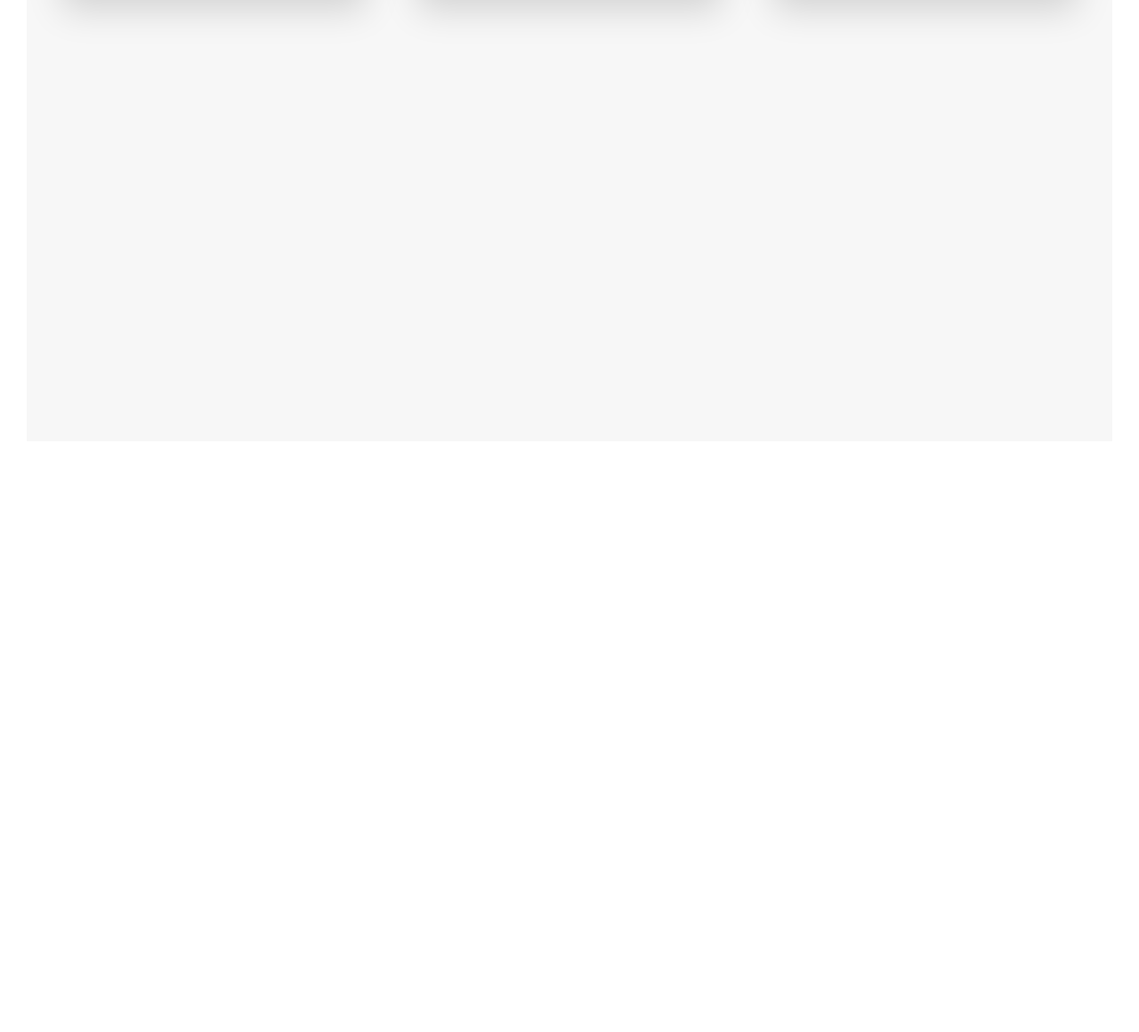
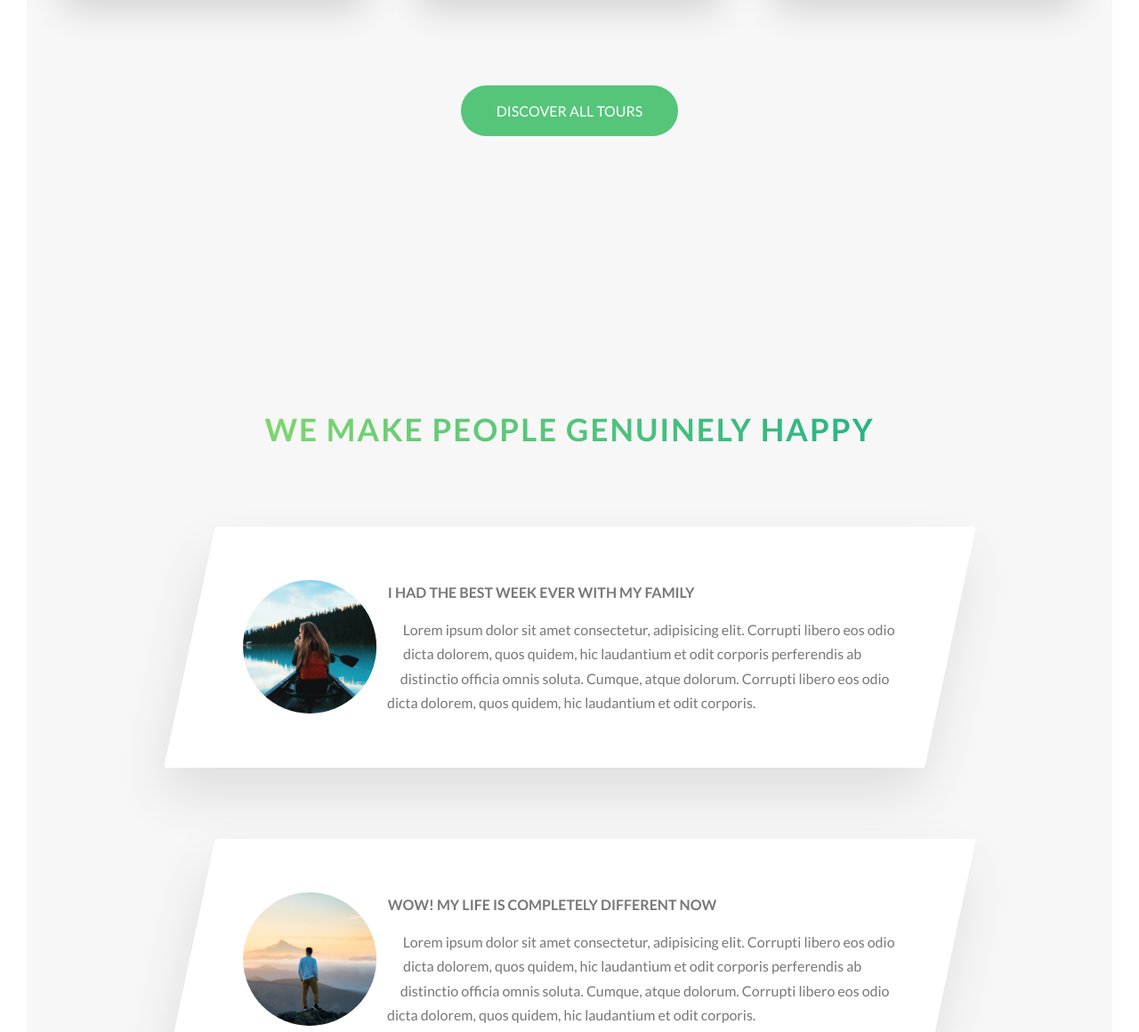
Before and after one commit to agroddick/agroddick.github.io, a website: page Natours/index.html in a window 1280 px wide. Shown: the part 2999-4159 px from the top of the page at 89% size. Before the commit the page ends 3525 px from the top, so only its background shows below. Drawn offline with Linux system fonts and the light colour scheme.

Commit message:
Natours
- Started work on Stories section

```diff
--- a/Natours/index.html
+++ b/Natours/index.html
@@ -210,6 +210,57 @@
                 </div>
               </div>
             </div>
+
+            <div class="u-center-text u-margin-top-huge">
+              <a href="#" class="btn btn--green u-center-btn">Discover all tours</a>
+            </div>
+          </section>
+
+          <section class="section-stories">
+            <div class="u-center-text u-margin-bottom-big">
+              <h2 class="heading-secondary">
+                We make people genuinely happy
+              </h2>
+            </div>
+
+            <div class="row">
+              <div class="story">
+                <!--figure lets you put an image with a related caption so its nice for screen readers-->
+                <figure class="story__shape">
+                  <img src="img/nat-8.jpg" alt="person on a tour" class="story__image">
+                  <figcaption class="story__caption">
+                    Mary smith
+                  </figcaption>
+                </figure>
+                <div class="story__text">
+                  <h3 class="heading-tertiary u-margin-bottom-small">
+                    I had the best week ever with my family
+                  </h3>
+                  <p>
+                    Lorem ipsum dolor sit amet consectetur, adipisicing elit. Corrupti libero eos odio dicta dolorem, quos quidem, hic laudantium et odit corporis perferendis ab distinctio officia omnis soluta. Cumque, atque dolorum. Corrupti libero eos odio dicta dolorem, quos quidem, hic laudantium et odit corporis.
+                  </p>
+                </div>
+              </div>
+            </div>
+
+            <div class="row">
+              <div class="story">
+                <figure class="story__shape">
+                  <img src="img/nat-9.jpg" alt="person on a tour 2" class="story__image">
+                  <figcaption class="story__caption">
+                    Jack Wilson
+                  </figcaption>
+                </figure>
+                <div class="story__text">
+                  <h3 class="heading-tertiary u-margin-bottom-small">
+                    Wow! My life is completely different now
+                  </h3>
+                  <p>
+                      Lorem ipsum dolor sit amet consectetur, adipisicing elit. Corrupti libero eos odio dicta dolorem, quos quidem, hic laudantium et odit corporis perferendis ab distinctio officia omnis soluta. Cumque, atque dolorum. Corrupti libero eos odio dicta dolorem, quos quidem, hic laudantium et odit corporis.
+                  </p>
+                </div>
+              </div>
+            </div>
           </section>
       </main>
 
--- a/Natours/sass/base/_utilities.scss
+++ b/Natours/sass/base/_utilities.scss
@@ -13,3 +13,11 @@
 .u-margin-bottom-big {
     margin-bottom: 8rem;
 }
+
+.u-margin-top-big {
+    margin-top: 8rem;
+}
+
+.u-margin-top-huge {
+    margin-top: 10rem;
+}
--- a/Natours/sass/components/_button.scss
+++ b/Natours/sass/components/_button.scss
@@ -35,6 +35,15 @@
 
         &::after {
             background-color: $color-white;
+        }
+    }
+
+    &--green {
+        background-color: $color-primary;
+        color: $color-white;
+
+        &::after {
+            background-color: $color-primary;
         }
     }
 
--- a/Natours/sass/components/_card.scss
+++ b/Natours/sass/components/_card.scss
@@ -74,6 +74,10 @@
 
         -webkit-clip-path: polygon(0 0, 100% 0, 100% 85%, 0 100%);
         clip-path: polygon(0 0, 100% 0, 100% 85%, 0 100%);
+
+        border-top-left-radius: 3px;
+        border-top-right-radius: 3px;
+        overflow: hidden;
 
         &--1 {
             background-image: linear-gradient(to right bottom, $color-secondary-light,      $color-secondary-dark), url(../img/nat-5.jpg);
--- /dev/null
+++ b/Natours/sass/components/_story.scss
@@ -0,0 +1,60 @@
+.story {
+    position: relative;
+    width: 75%;
+    margin: 0 auto;
+    box-shadow: 0 3rem 6rem rgba($color-black, .1);
+    background-color: $color-white;
+    border-radius: 3px;
+    padding: 6rem;
+    padding-left: 9rem;
+    font-size: $default-font-size;
+    -webkit-transform: skewX(-12deg);
+    transform: skewX(-12deg);
+
+    &__shape {
+        // shape-outside only works if the dimensions are defined
+        width: 15rem;
+        height: 15rem;
+        float: left;
+
+        -webkit-clip-path: circle(50% at 50% 50%);
+        clip-path: circle(50% at 50% 50%);
+
+        -webkit-shape-outside: circle(50% at 50% 50%);
+        shape-outside: circle(50% at 50% 50%);
+
+        -webkit-transform: translateX(-3rem) skewX(12deg);
+        transform: translateX(-3rem) skewX(12deg);
+    }
+
+    &__image {
+        height: 100%;
+        transform: translateX(-3.5rem);
+    }
+
+    &__text {
+        -webkit-transform: skewX(12deg);
+        transform: skewX(12deg);
+    }
+
+    &__caption {
+        position: absolute;
+        top: 50%;
+        left: 50%;
+        transform: translate(-50%, 50%);
+        color: $color-white;
+        text-transform: uppercase;
+        font-size: 1.5rem;
+        text-align: center;
+        opacity: 0;
+        transition: all .5s;
+        background-color: rgba($color-black, .2);
+        padding: .5rem 5rem 2rem 5rem;
+        line-height: 130%;
+    }
+
+    &:hover &__caption {
+        opacity: 1;
+        transform: translate(-50%, 30%);
+    }
+}
--- a/Natours/sass/main.scss
+++ b/Natours/sass/main.scss
@@ -11,6 +11,7 @@
 @import "components/card";
 @import "components/composition";
 @import "components/feature-box";
+@import "components/story";
 
 @import "layout/grid";
 @import "layout/header";
--- a/Natours/sass/pages/_home.scss
+++ b/Natours/sass/pages/_home.scss
@@ -25,6 +25,12 @@
 
 .section-tours {
     background-color: $color-grey-light-1;
-    padding: 25rem 0 50rem 0;
+    padding: 25rem 0 15rem 0;
     margin-top: -10rem;
 }
+
+.section-stories {
+    padding: 15rem 0;
+    background-color: $color-grey-light-1;
+
+}
```
Also changed, not shown: Natours/css/style.css.
